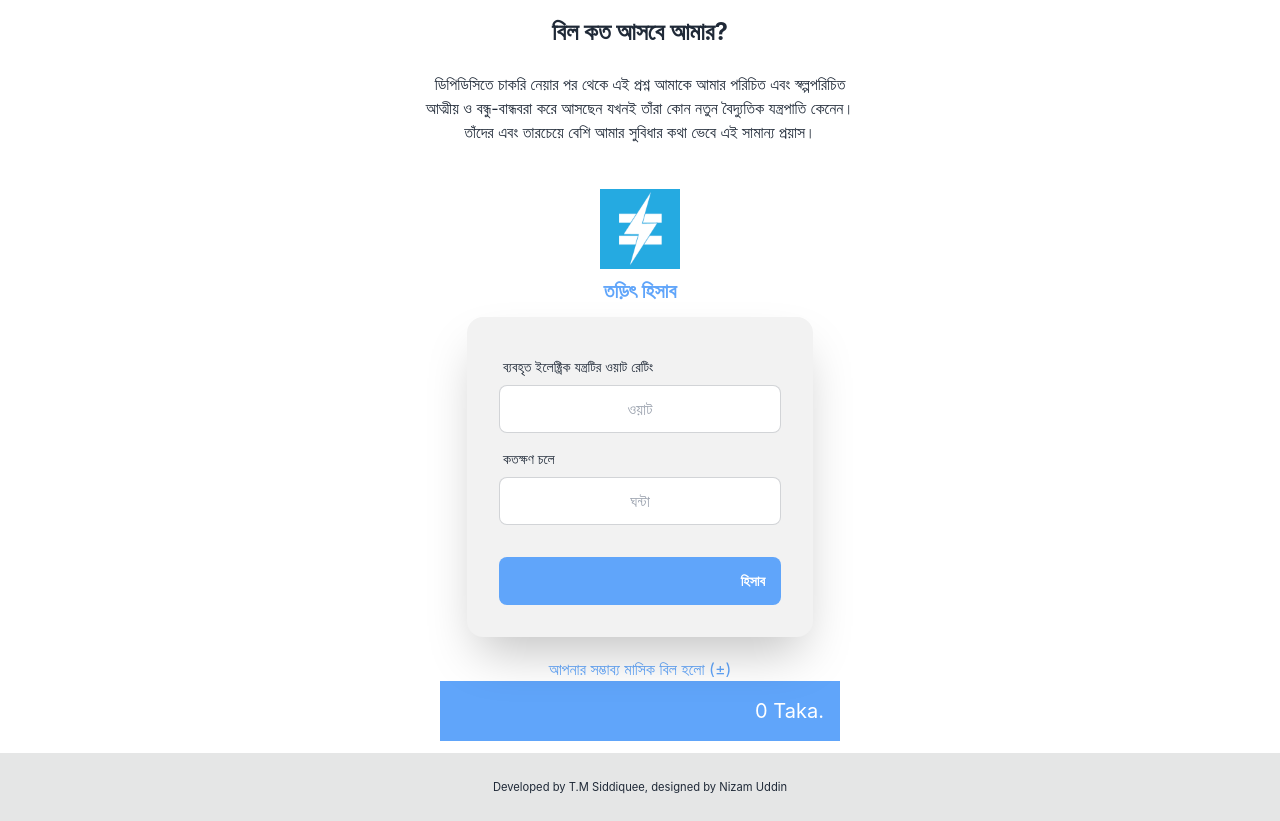
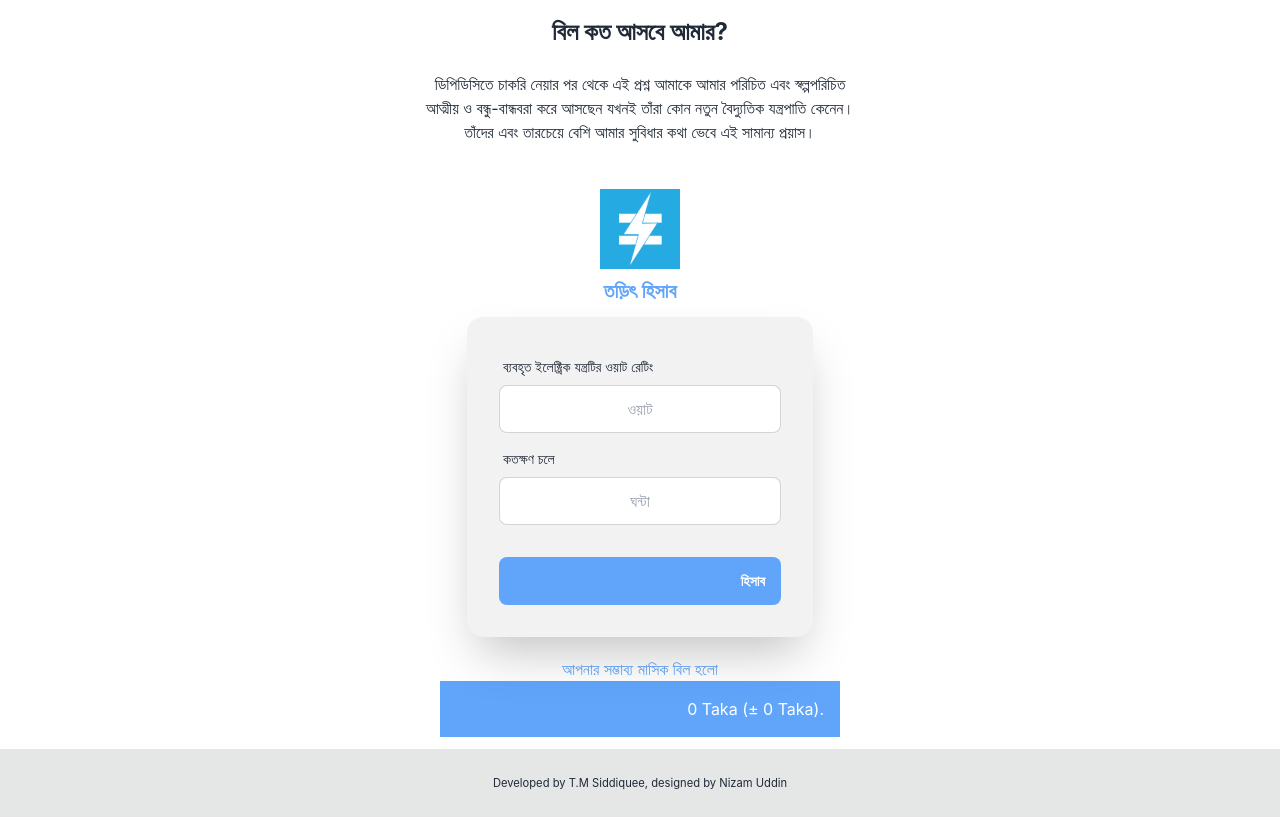
Before and after one commit to Siddiquee08/torit-hishab, a React (Create React App) app: page / in a window 1280 px wide. Built offline with nearby package versions, Linux system fonts and the light colour scheme.

Commit message:
13 percent deviation factor  added

```diff
--- a/src/components/Input/Input.js
+++ b/src/components/Input/Input.js
@@ -3,14 +3,18 @@ import "./Input.css";
 
 const Input = () => {
   const [bill, setBill] = useState(0)
+  const [deviation, setDeviation] = useState(0)
   const submitForm = (event) => {
     event.preventDefault()
    const form = event.target
    const watt = parseFloat(form.watt.value)
    const hour = parseFloat(form.hour.value)
    const unit = (watt * hour * 0.8) / 1000
-   const money = (unit * 24 * 0.7 * 9).toFixed(2)
+   const moneyFloat = (unit * 24 * 0.7 * 9).toFixed(2)
+   const money = Math.ceil(moneyFloat)
+   const deviationRate = Math.ceil(money * .13 )
    setBill(money)
+   setDeviation(deviationRate)
   }
   return (
     <>
@@ -54,9 +58,9 @@ const Input = () => {
         </div>
       </form>
       <div className="money-input mt-5">
-        <p className="text-blue-400"><span className="bill-text">আপনার সম্ভাব্য মাসিক বিল হলো (±)</span></p>
+        <p className="text-blue-400"><span className="bill-text">আপনার সম্ভাব্য মাসিক বিল হলো</span></p>
         <div className="bg-blue-400 bill-container">
-        <p className="text-white text-xl p-4">{bill} Taka.</p>
+        <p className="text-white p-4">{bill} Taka (± {deviation} Taka).</p>
         </div>
       </div>
     </>
```
